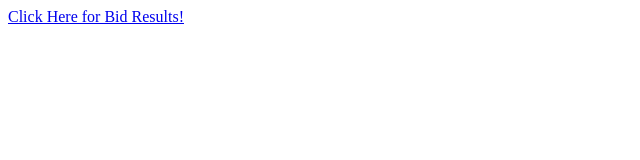
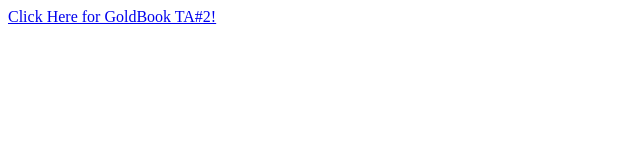
Before and after one commit to Evoxxxxx/GoldbookTA2, a plain HTML site: page index.html in a window 1280 px wide. Shown: the full height of the page, 0-640 px from the left. Drawn offline with Linux system fonts and the light colour scheme.

Commit message:
Update index.html

```diff
--- a/index.html
+++ b/index.html
@@ -1,3 +1,3 @@
 <html>
-  <p><a href="GoldBook(TA-2).pdf">Click Here for Bid Results! </a></p>
+  <p><a href="GoldBook(TA-2).pdf">Click Here for GoldBook TA#2! </a></p>
 </html>
```
